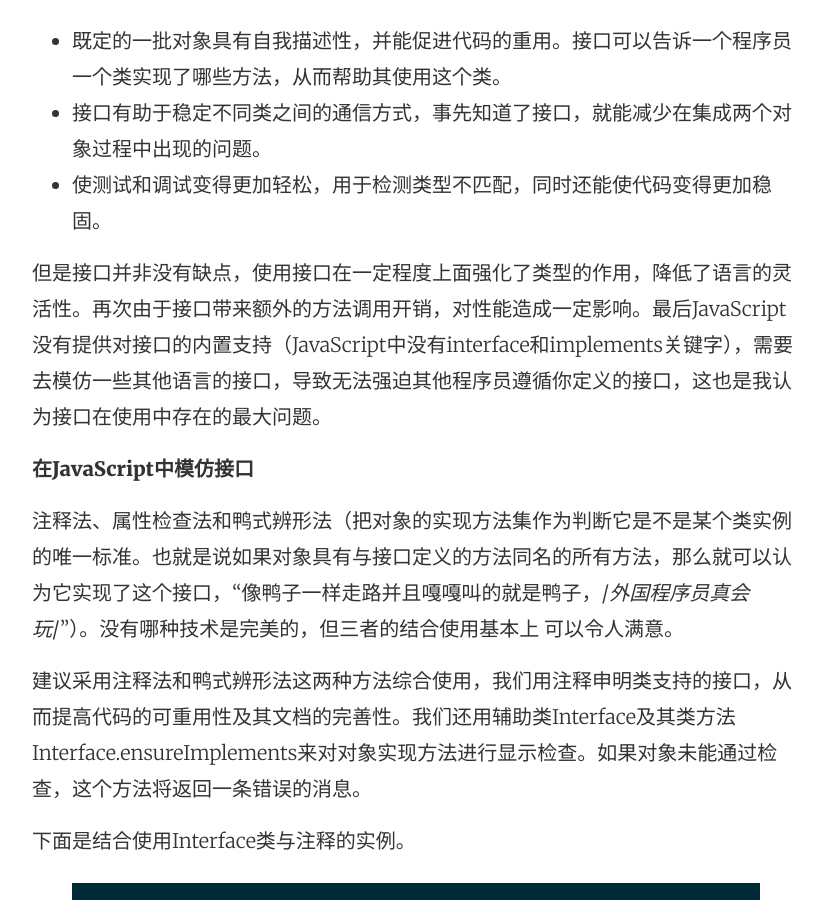
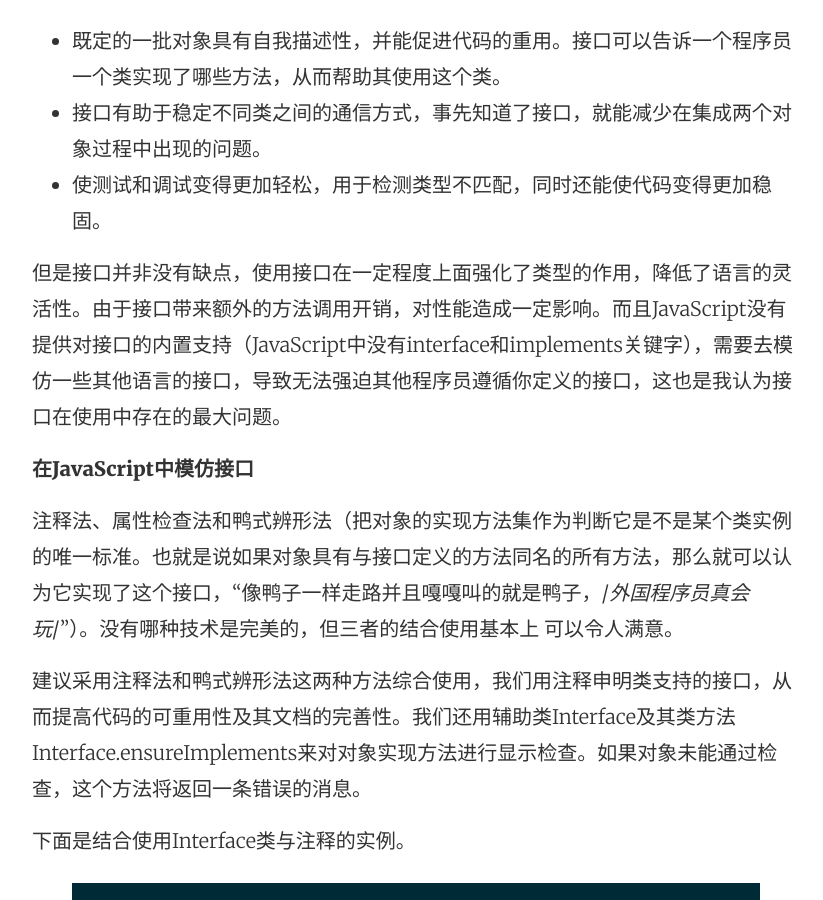
Before and after one commit to tw93/tw93.github.io, a Jekyll site: the page built from _posts/2015-06-09-Talking-about-JavaScript-design-patterns.md, in a window 1280 px wide and 900 px high, scrolled down 1796 px. Shown: the whole window, without its empty margins (224-1047 px from the left). Built offline with Jekyll 4.4.1, drawn with Linux system fonts in a browser that asks for light colours; comment, search, counter and statistics services are not loaded.

Commit message:
add the two

```diff
--- a/_posts/2015-06-09-Talking-about-JavaScript-design-patterns.md
+++ b/_posts/2015-06-09-Talking-about-JavaScript-design-patterns.md
@@ -37,7 +37,7 @@
  - 接口有助于稳定不同类之间的通信方式，事先知道了接口，就能减少在集成两个对象过程中出现的问题。
  - 使测试和调试变得更加轻松，用于检测类型不匹配，同时还能使代码变得更加稳固。
 
-但是接口并非没有缺点，使用接口在一定程度上面强化了类型的作用，降低了语言的灵活性。再次由于接口带来额外的方法调用开销，对性能造成一定影响。最后JavaScript没有提供对接口的内置支持（JavaScript中没有interface和implements关键字），需要去模仿一些其他语言的接口，导致无法强迫其他程序员遵循你定义的接口，这也是我认为接口在使用中存在的最大问题。
+但是接口并非没有缺点，使用接口在一定程度上面强化了类型的作用，降低了语言的灵活性。由于接口带来额外的方法调用开销，对性能造成一定影响。而且JavaScript没有提供对接口的内置支持（JavaScript中没有interface和implements关键字），需要去模仿一些其他语言的接口，导致无法强迫其他程序员遵循你定义的接口，这也是我认为接口在使用中存在的最大问题。
 
 **在JavaScript中模仿接口**
 
@@ -53,7 +53,8 @@
 var FormItem=new Interface('FormItem',['save']);
 
 // CompositeForm class
-var CompositeForm=function(id,method,action){//implements Composite,FormItem
+var CompositeForm=function(id,method,action){
+//implements Composite,FormItem
     ...
 };
 ...
```
